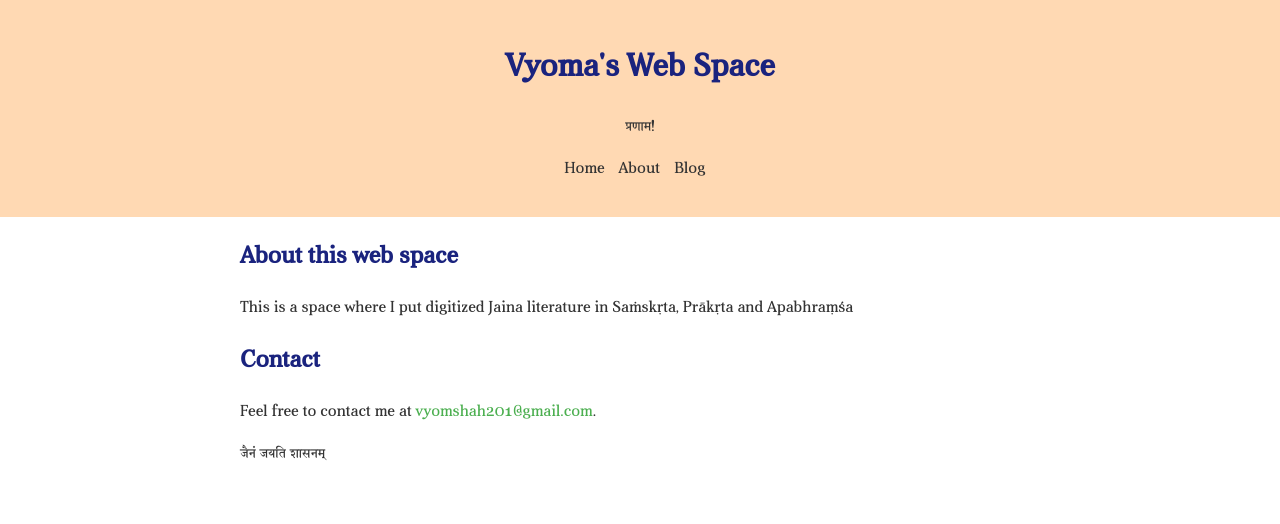
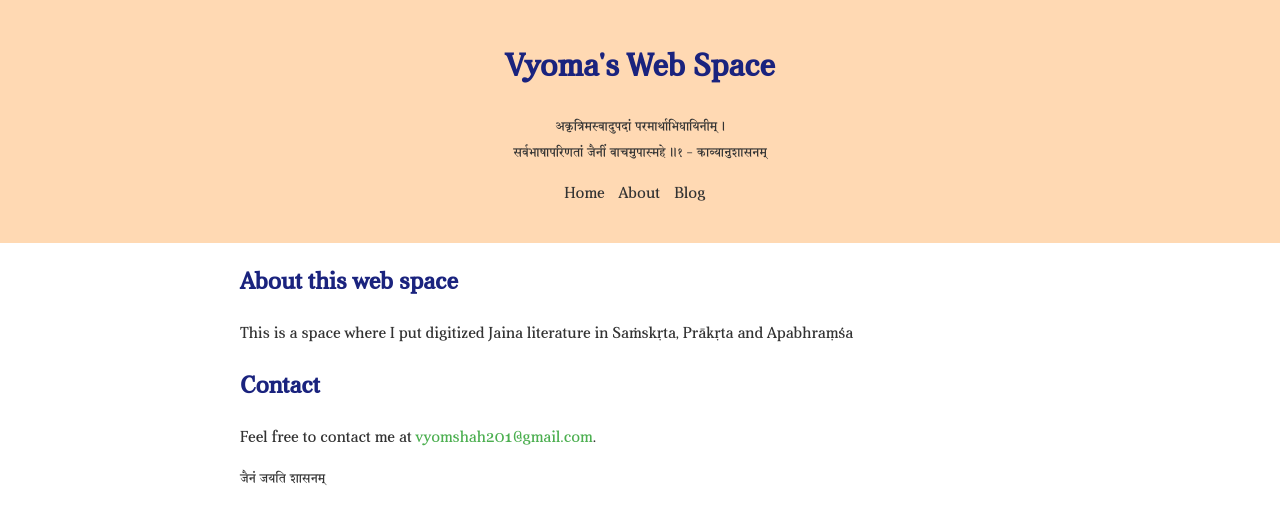
Before and after one commit to svyoma/svyoma.github.io, a Jekyll site: the page index.html, which Jekyll copies as it is, in a window 1280 px wide. Shown: the top 524 px of the page. Built offline with Jekyll 4.4.1, drawn with Linux system fonts in a browser that asks for light colours.

Commit message:
Update index.html

```diff
--- a/index.html
+++ b/index.html
@@ -94,7 +94,8 @@
 <body>
     <header>
         <h1>Vyoma's Web Space</h1>
-        <p>प्रणाम!</p>
+        <p>अकृत्रिमस्वादुपदां परमार्थाभिधायिनीम्।<br>
+	सर्वभाषापरिणतां जैनीं वाचमुपास्महे॥१ - काव्यानुशासनम्</p>
     <nav>
   <ul>
     <li><a href="/">Home</a></li>
```
